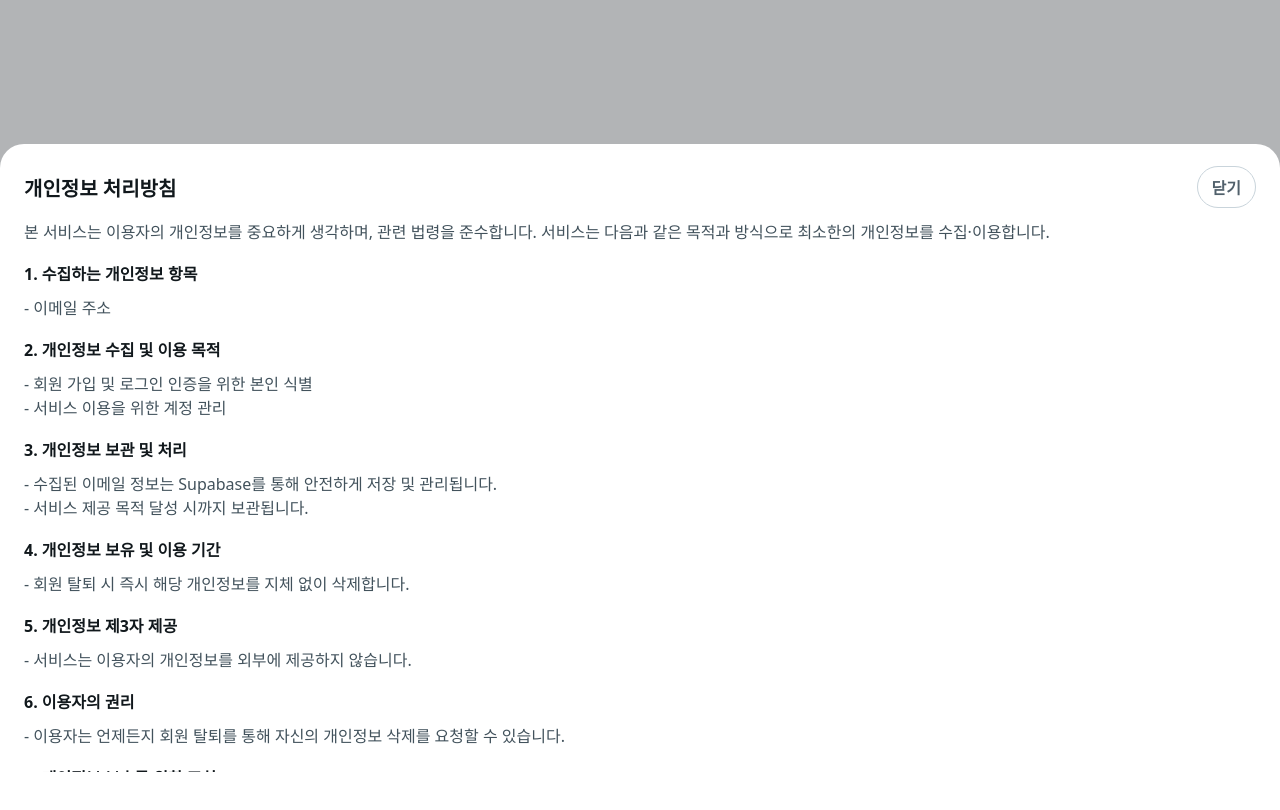
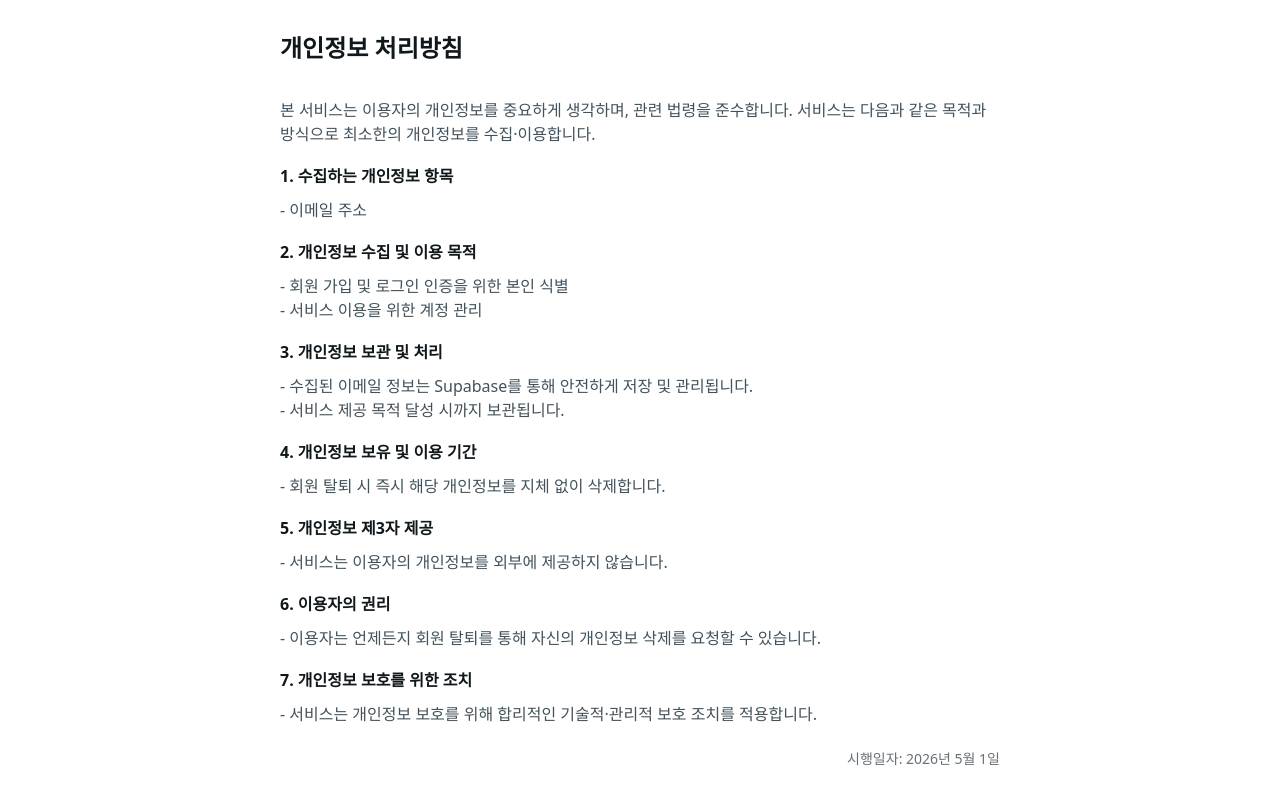
Before and after one commit to day-with-me/day-with-me-privacy, a plain HTML site: page index.html in a window 1280 px wide. Drawn offline with Linux system fonts and the light colour scheme.

Commit message:
Render privacy policy as document page

```diff
--- a/index.html
+++ b/index.html
@@ -7,11 +7,6 @@
     <style>
       * {
         box-sizing: border-box;
-      }
-
-      html,
-      body {
-        height: 100%;
       }
 
       body {
@@ -29,61 +24,28 @@
         background: #ffffff;
       }
 
-      .modal-overlay {
-        display: flex;
+      .policy-page {
+        width: 100%;
         min-height: 100vh;
-        align-items: flex-end;
-        background: rgba(17, 24, 28, 0.32);
-      }
-
-      .modal-sheet {
-        display: flex;
-        width: 100%;
-        max-height: 82vh;
-        flex-direction: column;
-        gap: 12px;
-        overflow: hidden;
-        border-top-left-radius: 24px;
-        border-top-right-radius: 24px;
-        padding: 22px 24px 28px;
+        padding: 32px 24px 40px;
         background: #ffffff;
       }
 
-      .modal-header {
-        display: flex;
-        align-items: center;
-        justify-content: space-between;
-        gap: 16px;
+      h1 {
+        margin: 0 0 24px;
+        color: #11181c;
+        font-size: 24px;
+        font-weight: 700;
+        line-height: 32px;
       }
 
-      h1 {
-        margin: 0;
-        color: #11181c;
-        font-size: 20px;
-        font-weight: 700;
-        line-height: normal;
-      }
-
-      .close-button {
-        flex: 0 0 auto;
-        border: 1px solid #c9d4db;
-        border-radius: 999px;
-        padding: 8px 14px;
-        color: #51606b;
-        font: inherit;
-        font-weight: 600;
-        line-height: normal;
-        background: transparent;
-      }
-
-      .modal-content {
+      .policy-content {
         display: flex;
-        flex: 1 1 auto;
-        min-height: 0;
         flex-direction: column;
         gap: 10px;
-        overflow-y: auto;
-        padding-bottom: 8px;
+        width: 100%;
+        max-width: 720px;
+        margin: 0 auto;
       }
 
       p {
@@ -112,14 +74,10 @@
     </style>
   </head>
   <body>
-    <main class="modal-overlay" aria-label="개인정보 처리방침 모달">
-      <section class="modal-sheet" role="dialog" aria-modal="true" aria-labelledby="policy-title">
-        <header class="modal-header">
+    <main class="policy-page">
+      <article class="policy-content" aria-labelledby="policy-title">
         <h1 id="policy-title">개인정보 처리방침</h1>
-          <button class="close-button" type="button" aria-label="개인정보 처리방침 닫기">닫기</button>
-        </header>
 
-        <div class="modal-content">
         <p class="policy-text">
           본 서비스는 이용자의 개인정보를 중요하게 생각하며, 관련 법령을 준수합니다.
           서비스는 다음과 같은 목적과 방식으로 최소한의 개인정보를 수집·이용합니다.
@@ -157,8 +115,7 @@
         </p>
 
         <p class="policy-effective-date">시행일자: 2026년 5월 1일</p>
-        </div>
-      </section>
+      </article>
     </main>
   </body>
 </html>
```
Lines whose indentation alone changed are shown as unchanged.
